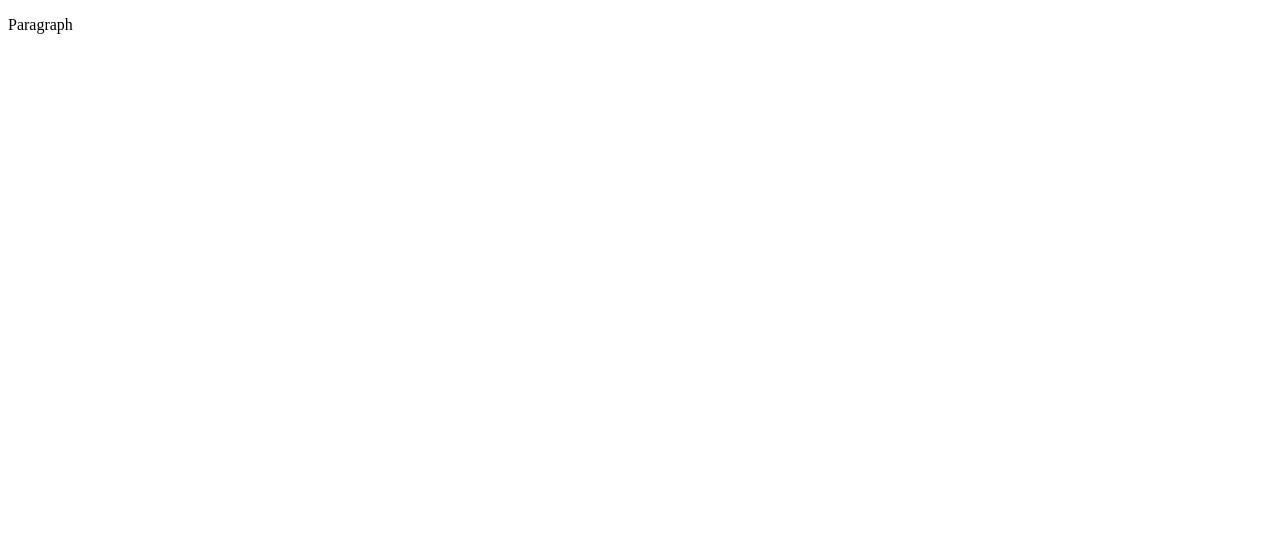
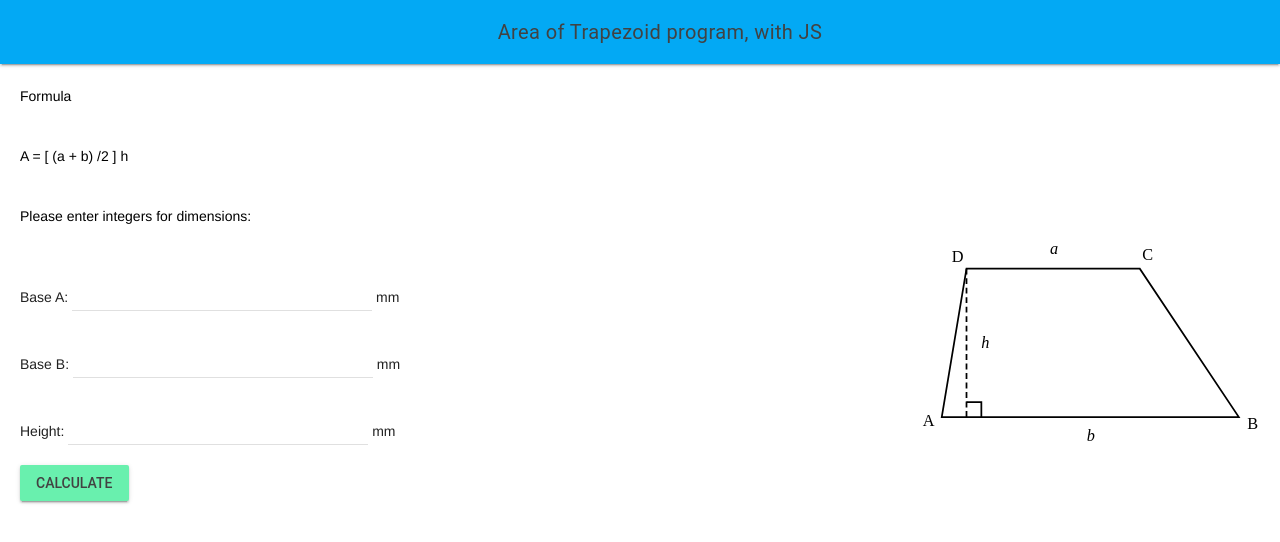
Before and after one commit to MTHS-ICD2O-1-2023/ICD2O-Unit-3-01-hai-tran-2, a plain HTML site: page index.html in a window 1280 px wide. Drawn offline with nearby package versions, Linux system fonts and the light colour scheme.

Commit message:
added first webpage

```diff
--- a/css/style.css
+++ b/css/style.css
@@ -1,4 +1,31 @@
-/* Created by: Mr. Coxall
-* Created on: Sep 2020
+/* Created by: Hai Tran
+* Created on: March 2024
 * This file contains the CSS for index.html
 */
+
+.mdl-layout__header-row {
+  align-items: center;
+  justify-content: center;
+}
+
+.mdl-layout__content {
+  padding-left: 15pt;
+  padding-right: 15pt;
+  padding-top: 15pt;
+}
+
+body {
+  background-color: #fff;
+}
+
+p {
+  color: rgb(0 0 0);
+  font-family: Helvetica, Arial, sans-serif;
+  font-size: 1.5rem;
+  padding-top: 5pt;
+}
+
+img {
+  float: right;
+  height: 200px;
+}
--- a/index.html
+++ b/index.html
@@ -1,9 +1,106 @@
 <!DOCTYPE html>
-<html>
+<html lang="en-ca">
   <head>
-    <title>Title</title>
+    <meta charset="utf-8" />
+    <meta name="description" content="Area of Trapezoid program, in JS" />
+    <meta name="keywords" content="mths, ICD2O" />
+    <meta name="author" content="Hai Tran" />
+    <meta name="viewport" content="width=device-width, initial-scale=1.0" />
+    <link rel="stylesheet" href="./css/style.css" />
+    <link
+      rel="stylesheet"
+      href="https://fonts.googleapis.com/icon?family=Material+Icons"
+    />
+    <link
+      rel="stylesheet"
+      href="https://code.getmdl.io/1.3.0/material.light_blue-green.min.css"
+    />
+    <link rel="apple-touch-icon" sizes="180x180" href="apple-touch-icon.png" />
+    <link rel="icon" type="image/png" sizes="32x32" href="favicon-32x32.png" />
+    <link rel="icon" type="image/png" sizes="16x16" href="favicon-16x16.png" />
+    <link rel="manifest" href="site.webmanifest" />
+    <title>Area of Trapezoid webpage, in JS</title>
   </head>
   <body>
-    <p>Paragraph</p>
+    <script defer src="https://code.getmdl.io/1.3.0/material.min.js"></script>
+    <script src="./js/script.js"></script>
+    <div class="mdl-layout mdl-js-layout mdl-layout--fixed-header">
+      <header class="mdl-layout__header">
+        <div class="mdl-layout__header-row">
+          <span class="mdl-layout-title"
+            >Area of Trapezoid program, with JS</span
+          >
+        </div>
+      </header>
+      <main class="mdl-layout__content">
+        <p>Formula</p>
+        <br />
+        <p>A = [ (a + b) /2 ] h</p>
+        <br />
+        <p>Please enter integers for dimensions:</p>
+        <div class="image">
+          <img src="./images/trapezoid.svg" alt="area of trapezoid image" />
+        </div>
+        <br />
+        <form action="#">
+          <!-- Numeric Textfield with Floating Label -->
+          Base A:
+          <div class="mdl-textfield mdl-js-textfield">
+            <input
+              class="mdl-textfield__input"
+              type="text"
+              pattern="-?[0-9]*(\.[0-9]+)?"
+              id="base-a"
+              aria-label="Base A"
+            />
+            <label class="mdl-textfield__label" for="base-b"></label>
+            <span class="mdl-textfield__error">Input is not a number!</span>
+          </div>
+          mm
+          <br>
+          <!-- Numeric Textfield with Floating Label -->
+          Base B:
+          <div class="mdl-textfield mdl-js-textfield">
+            <input
+              class="mdl-textfield__input"
+              type="text"
+              pattern="-?[0-9]*(\.[0-9]+)?"
+              id="base-b"
+              aria-label="Base B"
+            />
+            <label class="mdl-textfield__label" for="base-b"></label>
+            <span class="mdl-textfield__error">Input is not a number!</span>
+          </div>
+          mm
+          <br>
+          <!-- Numeric Textfield with Floating Label -->
+          Height:
+          <div class="mdl-textfield mdl-js-textfield">
+            <input
+              class="mdl-textfield__input"
+              type="text"
+              pattern="-?[0-9]*(\.[0-9]+)?"
+              id="height"
+              aria-label="Height"
+            />
+            <label class="mdl-textfield__label" for="height"></label>
+            <span class="mdl-textfield__error">Input is not a number!</span>
+          </div>
+          mm
+          <br>
+          <button
+            class="mdl-button mdl-js-button mdl-button--raised mdl-js-ripple-effect mdl-button--accent"
+            onclick="calculateArea()"
+          >
+            Calculate
+          </button>
+        </form>
+        <br />
+        <br />
+        <div class="page-content-answer">
+          <div id="answer"></div>
+        </div>
+      </main>
+    </div>
   </body>
 </html>
--- a/js/script.js
+++ b/js/script.js
@@ -1,5 +1,24 @@
+
+
 // Copyright (c) 2020 Mr. Coxall All rights reserved
 //
-// Created by: Mr. Coxall
-// Created on: Sep 2020
+// Created by: Hai Tran
+// Created on: March 2024
 // This file contains the JS functions for index.html
+
+"use strict"
+
+/**
+ * This function calculates area of a trapezoid.
+ */
+function calculateArea() {
+  // input
+  const baseAOfTrapezoid = parseFloat(document.getElementById('base-a').value)
+  const baseBOfTrapezoid = parseFloat(document.getElementById('base-b').value)
+  const heightOfTrapezoid = parseFloat(document.getElementById('height').value)
+
+  // process
+  const areaOfTrapezoid = (baseAOfTrapezoid + baseBOfTrapezoid) / 2 * heightOfTrapezoid
+  // output
+  document.getElementById('answer').innerHTML = "The area is: " + areaOfTrapezoid + " mm²"
+}
```
Also changed, not shown: android-chrome-192x192.png (added), android-chrome-512x512.png (added), apple-touch-icon.png (added), favicon-16x16.png (added), favicon-32x32.png (added), favicon.ico (added), images/trapezoid.svg (added), site.webmanifest (added), 1 other file.
